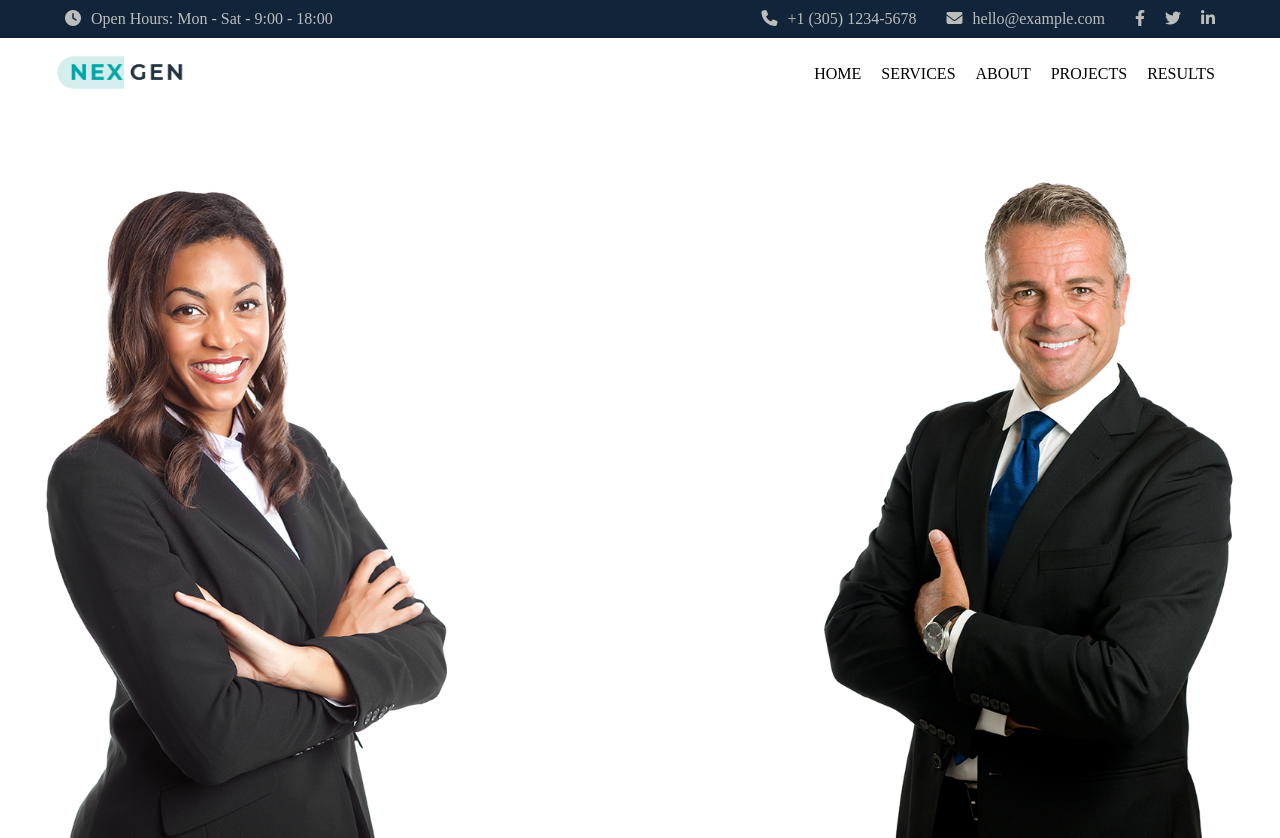
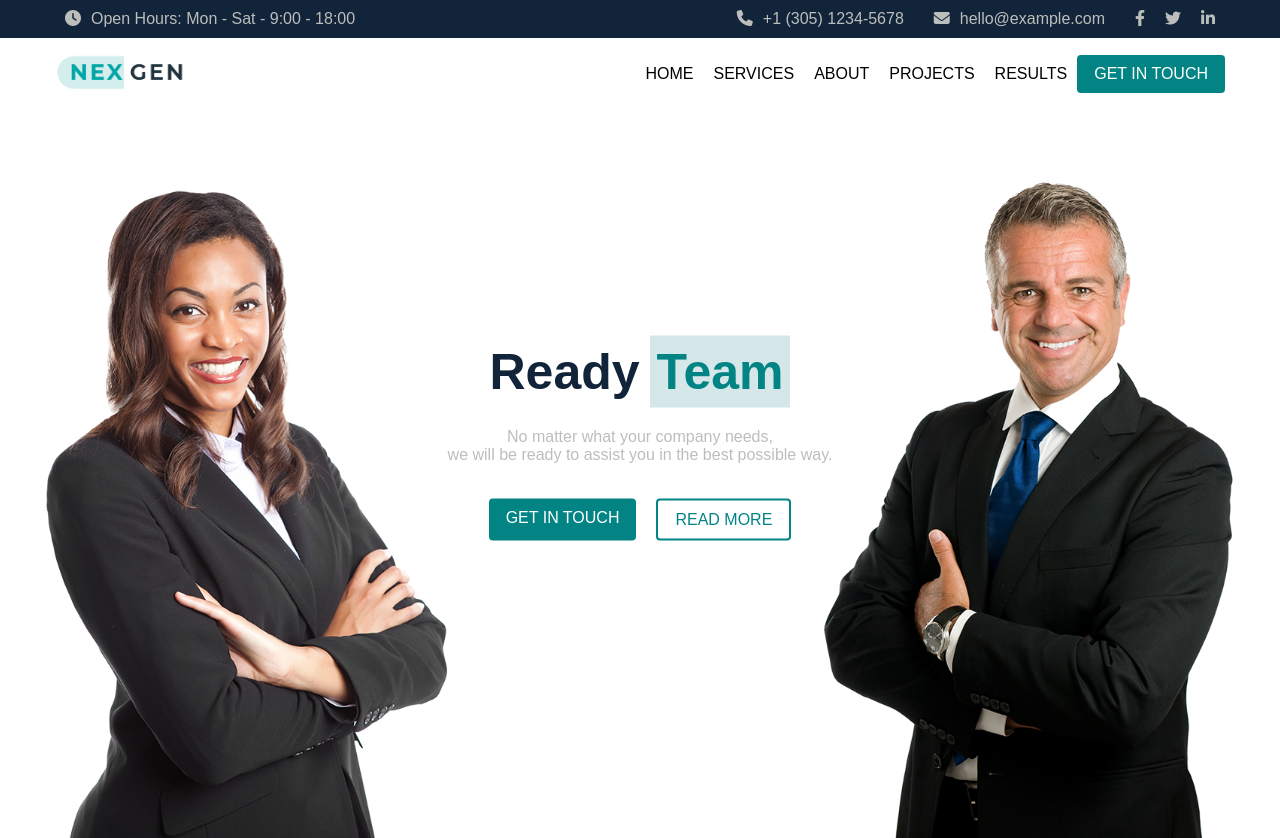
Before and after one commit to PaoloGiovannini/proj-html-vuejs, a Vue app: page / in a window 1280 px wide. Built offline with nearby package versions, Linux system fonts and the light colour scheme.

Commit message:
header concluso

```diff
--- /dev/null
+++ b/src/components/MiscellaneousComponents/ButtonTouch.vue
@@ -0,0 +1,27 @@
+<script>
+
+export default{
+    name: 'ButtonTouch',
+}
+</script>
+
+<template>
+
+    <div class="button">
+        <span>GET IN TOUCH</span>
+    </div>
+
+
+
+</template>
+
+<style scoped lang="scss">
+@use '../../styles/partials/variables';
+@use '../../styles/partials/mixins';
+
+.button{
+
+    @include mixins.button;
+}
+
+</style>
--- a/src/components/PageHeader.vue
+++ b/src/components/PageHeader.vue
@@ -1,8 +1,12 @@
 <script>
+import ButtonTouch from './MiscellaneousComponents/ButtonTouch.vue'
 export default{
     name: 'PageHeader',
     props: {
         navbar: Array
+    },
+    components:{
+        ButtonTouch,
     }
 }
 </script>
@@ -32,11 +36,24 @@ export default{
         <div>
             <img src="../assets/logo.PNG" alt="logo nexgen">
         </div>
-        <div>
+        <div class="d-flex align-center">
             <a v-for="(element,index) in navbar" href="#">{{ element }}</a>
+            <ButtonTouch/>
         </div>
     </div>
-
+    <div id="jumbo-text">
+        <div class="d-flex align-center justify-center">
+            <h1>Ready</h1>
+            <h1>Team</h1>
+        </div>
+        <p>No matter what your company needs, <br>we will be ready to assist you in the best possible way.</p>
+        <div class="d-flex justify-center">
+            <ButtonTouch/>
+            <div class="button-border">
+                <span>READ MORE</span>
+            </div>
+        </div>
+    </div>
 </div>
 
 
@@ -44,12 +61,12 @@ export default{
 
 <style scoped lang="scss">
 @use '../styles/partials/variables';
+@use '../styles/partials/mixins';
 #info{
     background-color: variables.$bg-info;
     color: variables.$text-grey;
     padding: 10px 0px;
     span{
-
         margin-right: 20px ;
     }
     i{
@@ -74,7 +91,38 @@ export default{
         text-decoration: none;
         color: black;
     }
+    #jumbo-text{
+        width: 400px;
+        position: absolute;
+        top: 50%;
+        left: 50%;
+        transform: translate(-50%, -50%);
 
+        p{
+            margin-top: 20px;
+            margin-bottom: 35px;
+            color: variables.$text-grey;
+            text-align: center;
+        }
+        h1{
+            font-size: 50px;
+            font-weight: 900;
+        }
+        h1:first-child{
+            color: variables.$bg-info ;
+            margin-right: 10px;
+        }
+        h1:last-child{
+            color: variables.$button-color;
+            background-color: #d5e7e8;
+            padding: 7px;
+        }
+        .button-border{
+            @include mixins.button-border;
+            margin-left: 20px;
+            color: variables.$button-color;
+        }
+    }
 }
 
 </style>
--- a/src/styles/general.scss
+++ b/src/styles/general.scss
@@ -5,6 +5,9 @@
     box-sizing: border-box;
 }
 
+body{
+    font-family: sans-serif;
+}
 .container{
     max-width: 1170px;
     margin: auto;
--- /dev/null
+++ b/src/styles/partials/_mixins.scss
@@ -0,0 +1,12 @@
+@use'./variables';
+@mixin button{
+    padding: 10px 17px;
+    border-radius: 4px;
+    background-color: variables.$button-color;
+    color: variables.$text-white ;
+}
+@mixin button-border{
+    padding: 10px 17px;
+    border-radius: 4px;
+    border: 2px solid variables.$button-color;
+}
--- a/src/styles/partials/_variables.scss
+++ b/src/styles/partials/_variables.scss
@@ -1,2 +1,4 @@
 $bg-info: #122439;
-$text-grey: #bcbebc
+$text-grey: #bcbebc ;
+$button-color: #038484;
+$text-white: white;
```
